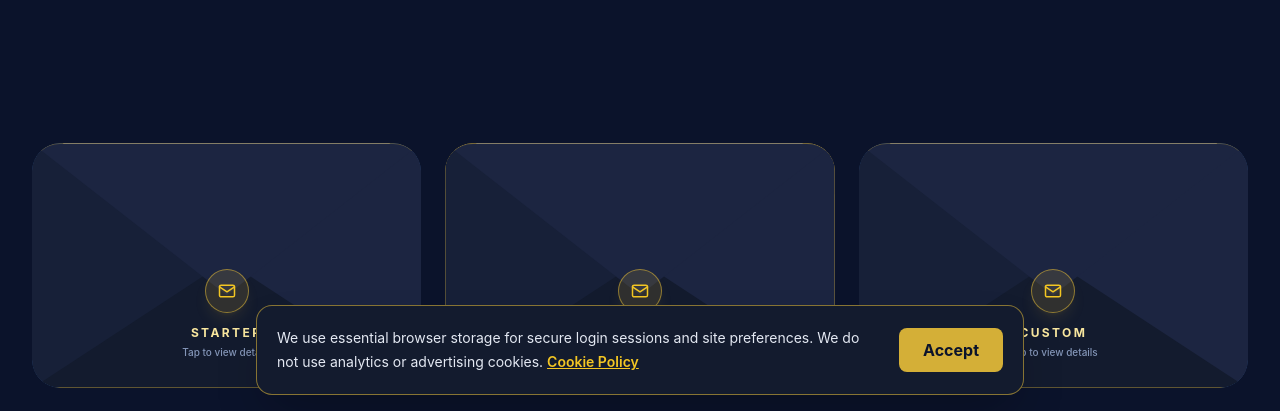
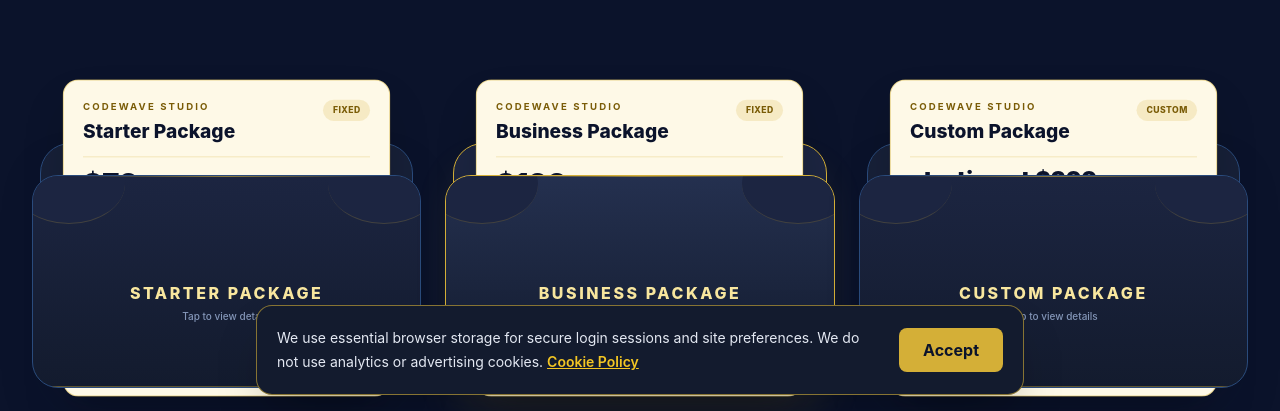
Before and after one commit to GaniduSasmitha/Codewave-Studio, a React (Vite) app: page /pricing in a window 1280 px wide. Shown: the part 389-800 px from the top of the page. Built offline with nearby package versions, Linux system fonts and the light colour scheme; no server answers.

Commit message:
feat: add Pricing page component with interactive envelope cards and feature comparison table

```diff
--- a/src/pages/public/Pricing.tsx
+++ b/src/pages/public/Pricing.tsx
@@ -70,7 +70,7 @@ function PricingEnvelope({ tier, isOpen, onToggle, onSelect }: PricingEnvelopePr
         tabIndex={0}
         aria-expanded={isOpen}
         aria-controls={envelopeId}
-        aria-label={`${isOpen ? 'Close' : 'Open'} ${tier.name} pricing envelope`}
+        aria-label={`${isOpen ? 'Close' : 'Open'} ${tier.name} pricing card`}
         onClick={onToggle}
         onKeyDown={(event) => {
           if (event.key === 'Enter' || event.key === ' ') {
@@ -78,12 +78,12 @@ function PricingEnvelope({ tier, isOpen, onToggle, onSelect }: PricingEnvelopePr
             onToggle();
           }
         }}
-        className={`group absolute inset-x-0 bottom-5 h-[245px] cursor-pointer rounded-[28px] outline-none [perspective:1000px] focus-visible:ring-2 focus-visible:ring-[#F3C623] focus-visible:ring-offset-4 focus-visible:ring-offset-[#F0F4F9] dark:focus-visible:ring-offset-[#0B132B] ${isOpen ? 'overflow-visible' : 'overflow-hidden'}`}
+        className="group absolute inset-x-0 bottom-5 h-[245px] cursor-pointer rounded-[28px] outline-none focus-visible:ring-2 focus-visible:ring-[#F3C623] focus-visible:ring-offset-4 focus-visible:ring-offset-[#F0F4F9] dark:focus-visible:ring-offset-[#0B132B]"
       >
-        {/* Envelope back */}
-        <div className={`absolute inset-0 rounded-[28px] border shadow-2xl transition-colors duration-300 ${tier.popular
+        {/* Open pocket back */}
+        <div className={`absolute inset-x-2 inset-y-0 rounded-[30px] border shadow-2xl transition-colors duration-300 ${tier.popular
           ? 'border-[#D4AF37] bg-[#1C2541] shadow-[#D4AF37]/20'
-          : 'border-[#2A4B7C] bg-[#131B2E] shadow-[#0B132B]/25'
+          : 'border-[#2A4B7C] bg-[#172038] shadow-[#0B132B]/25'
           }`} />
 
         {/* Letter */}
@@ -91,7 +91,7 @@ function PricingEnvelope({ tier, isOpen, onToggle, onSelect }: PricingEnvelopePr
           id={envelopeId}
           initial={false}
           animate={{
-            y: isOpen ? -150 : 0,
+            y: isOpen ? -150 : 10,
             scale: isOpen ? 1 : 0.96
           }}
           transition={{ type: 'spring', stiffness: 210, damping: 24 }}
@@ -133,47 +133,22 @@ function PricingEnvelope({ tier, isOpen, onToggle, onSelect }: PricingEnvelopePr
           </AnimatedButton>
         </motion.div>
 
-        {/* Open/close flap */}
-        <motion.div
-          initial={false}
-          animate={{ rotateX: isOpen ? -178 : 0 }}
-          transition={{ duration: 0.55, ease: [0.4, 0, 0.2, 1] }}
-          style={{
-            clipPath: 'polygon(0 0, 50% 62%, 100% 0)',
-            transformOrigin: 'top center',
-            backfaceVisibility: 'hidden'
-          }}
-          className={`absolute inset-0 rounded-[28px] border-t border-[#D4AF37]/35 bg-[#1C2541] ${isOpen ? 'z-[5]' : 'z-30'}`}
-        />
-
-        {/* Envelope front */}
-        <div className="pointer-events-none absolute inset-0 z-20 overflow-hidden rounded-[28px]">
-          <div
-            className="absolute inset-0 bg-[#172038]"
-            style={{ clipPath: 'polygon(0 0, 52% 58%, 0 100%)' }}
-          />
-          <div
-            className="absolute inset-0 bg-[#1C2541]"
-            style={{ clipPath: 'polygon(100% 0, 48% 58%, 100% 100%)' }}
-          />
-          <div
-            className="absolute inset-0 bg-[#131B2E]"
-            style={{ clipPath: 'polygon(0 100%, 50% 48%, 100% 100%)' }}
-          />
+        {/* Open pocket front */}
+        <div className={`pointer-events-none absolute inset-x-0 bottom-0 top-8 z-20 overflow-hidden rounded-[26px] border ${tier.popular
+          ? 'border-[#D4AF37] bg-gradient-to-b from-[#24304F] to-[#131B2E]'
+          : 'border-[#2A4B7C] bg-gradient-to-b from-[#1C2541] to-[#131B2E]'
+          }`}>
+          <div className="absolute -left-5 -top-8 h-20 w-28 rounded-[50%] border-b border-[#D4AF37]/20 bg-[#1C2541]" />
+          <div className="absolute -right-5 -top-8 h-20 w-28 rounded-[50%] border-b border-[#D4AF37]/20 bg-[#1C2541]" />
+          <div className="absolute inset-x-10 top-0 h-px bg-gradient-to-r from-transparent via-[#D4AF37]/60 to-transparent" />
           <div className="absolute inset-x-0 bottom-0 h-px bg-[#D4AF37]/40" />
         </div>
 
         <motion.div
           animate={{ y: isOpen ? 7 : 0 }}
-          className="pointer-events-none absolute inset-x-0 bottom-7 z-30 text-center"
+          className="pointer-events-none absolute inset-x-0 bottom-16 z-30 text-center"
         >
-          <div className="mx-auto mb-3 flex h-11 w-11 items-center justify-center rounded-full border border-[#D4AF37]/60 bg-[#D4AF37]/15 text-[#F3C623] shadow-lg shadow-[#D4AF37]/10">
-            <svg className="h-5 w-5" viewBox="0 0 24 24" fill="none" stroke="currentColor" strokeWidth="1.8" strokeLinecap="round" strokeLinejoin="round" aria-hidden="true">
-              <rect x="3" y="5" width="18" height="14" rx="2" />
-              <path d="m3 7 9 6 9-6" />
-            </svg>
-          </div>
-          <p className="text-xs font-bold uppercase tracking-[0.2em] text-[#F9E79F]">{tier.name}</p>
+          <p className="text-base font-extrabold uppercase tracking-[0.16em] text-[#F9E79F]">{tier.name} Package</p>
           <p className="mt-1 text-[10px] font-medium text-[#8496B8]">{isOpen ? 'Tap to close' : 'Tap to view details'}</p>
         </motion.div>
       </div>
```
